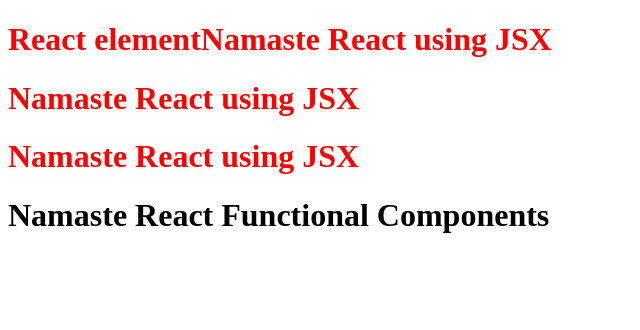
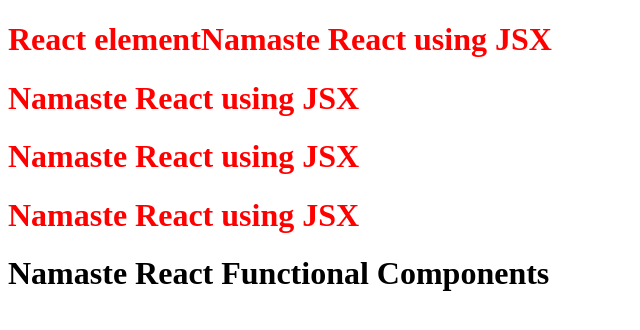
Before and after one commit to ChandaneAshish/namaste_react_new, a React (Vite) app: page / in a window 1280 px wide. Shown: the top 330 px of the page, without its empty margins (0-640 px from the left). Built offline with nearby package versions, Linux system fonts and the light colour scheme.

Commit message:
episode-03

```diff
--- a/App.js
+++ b/App.js
@@ -18,6 +18,20 @@
 //   </h1>
 // );
 
+//React component using normal JS function
+
+const Title1 = function () {
+  return (
+    <h1
+      id="heading"
+      className="head"
+      tabIndex="5">
+      Namaste React using JSX
+    </h1>
+  );
+};
+
+// React function using arrow function
 const Title = () => (
   <h1
     id="heading"
@@ -56,6 +70,7 @@
     {title}
     {Title()}
     <Title />
+    <Title></Title>
     <h1 className="heading">Namaste React Functional Components</h1>
   </div>
 );
```
